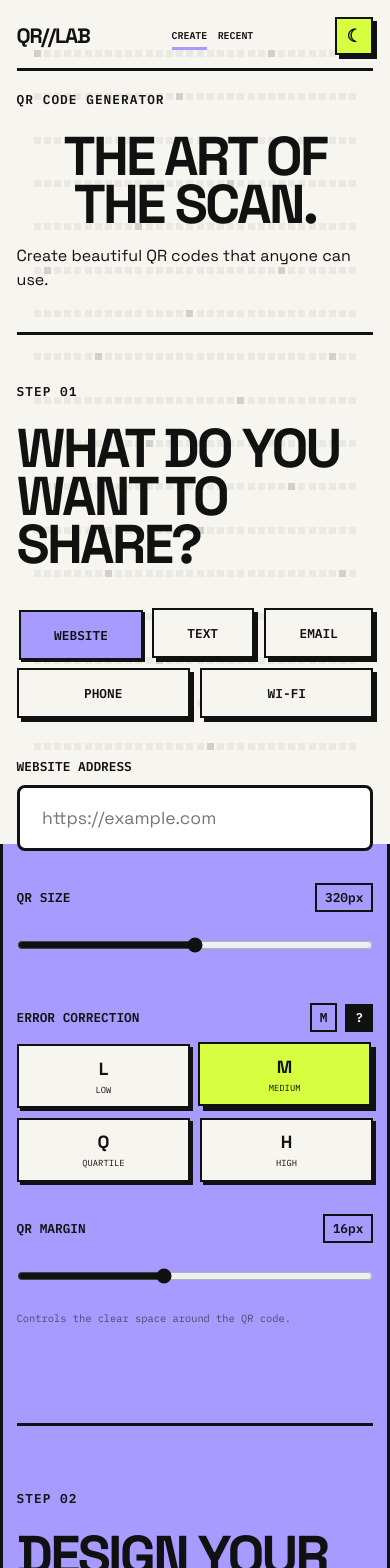
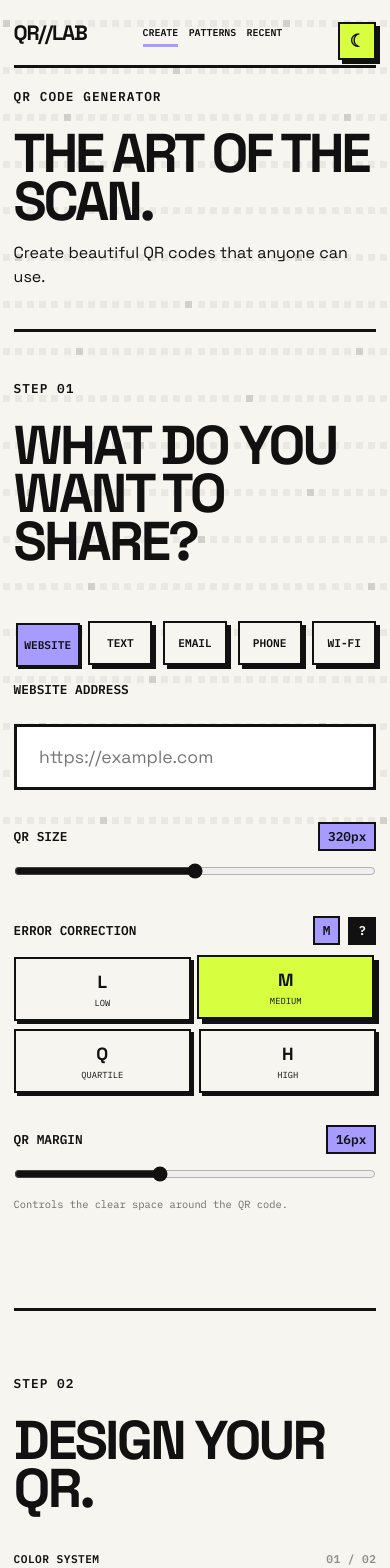
Before and after one commit to banananeo/QR_CODE_GENERATOR, a React (Vite) app: page / in a window 390 px wide. Shown: the top 1568 px of the page. Built offline with nearby package versions, Linux system fonts and the light colour scheme.

Commit message:
CSS changes to the layout in desktop and mobile versions

```diff
--- a/src/App.css
+++ b/src/App.css
@@ -1,9 +1,11 @@
 .navbar {
-  min-height: 86px;
+  width: 100%;
+  min-height: 76px;
 
   display: flex;
   align-items: center;
   justify-content: space-between;
+  gap: 2rem;
 
   border-bottom: var(--border-thick);
 
@@ -15,6 +17,7 @@
   display: flex;
   align-items: center;
   gap: 1rem;
+  flex-shrink: 0;
 }
 
 .logo {
@@ -51,6 +54,7 @@
 .nav-links {
   display: flex;
   align-items: center;
+  justify-content: center;
   gap: 2.2rem;
 
   font-family: "IBM Plex Mono", monospace;
@@ -100,6 +104,8 @@
 .theme-button {
   width: 44px;
   height: 44px;
+
+  flex-shrink: 0;
 
   display: grid;
   place-items: center;
@@ -208,17 +214,30 @@
   box-shadow: inset 0 0 0 1px var(--color-paper);
 }
 
-.app,
+.app {
+  width: 100%;
+  max-width: 1200px;
+  margin: 0 auto;
+  padding: 0 2rem 4rem;
+  position: relative;
+  z-index: 1;
+}
+
 .preview-card {
   width: 100%;
   max-width: 520px;
-  margin-left: auto;
-
-  background-color: var(--color-lavender);
-  border: var(--border-thick);
+  margin: 0;
+  justify-self: end;
+
+  background: var(--color-lavender);
   box-shadow: var(--shadow-large);
 
-  padding: var(--space-md);
+  padding: 1rem;
+}
+
+.input-group {
+  width: 100%;
+  margin-top: 1rem;
 }
 
 .type-button,
@@ -230,27 +249,22 @@
     color 0.25s ease,
     border-color 0.25s ease,
     box-shadow 0.25s ease;
+  margin-top: 1rem;
 }
 
 .input-group input::placeholder {
   color: #777777;
   opacity: 1;
+  margin-top: 1rem;
 }
 
 .app.dark-mode .input-group input::placeholder {
   color: #8f8f8f;
-}
-
-.qr-module-grid {
-  width: 100%;
-  height: 100%;
-
-  display: grid;
-  grid-template-columns: repeat(22, 1fr);
-  grid-template-rows: repeat(12, 1fr);
-
-  padding: 2rem;
-}
+  margin-top: 1rem;
+}
+
+
+
 
 
 .app {
@@ -265,17 +279,20 @@
 
 .intro h1 {
   max-width: 700px;
-  font-size: clamp(2.5rem, 5vw, 5rem);
-  line-height: 0.9;
-  letter-spacing: -0.05em;
+  font-size: clamp(3.5rem, 6vw, 6rem);
+  line-height: 0.88;
+  letter-spacing: -0.06em;
   font-weight: 700;
+
+  overflow-wrap: break-word;
+  word-break: break-word;
 }
 
 .intro .hero-description {
-  max-width: 500px;
+  max-width: 560px;
   margin-top: 1rem;
-  font-size: 1rem;
-  line-height: 1.5;
+  font-size: 1.05rem;
+  line-height: 1.55;
 }
 
 .eyebrow {
@@ -290,22 +307,8 @@
 }
 
 
-h1 {
-  font-size: clamp(4rem, 8vw, 8rem);
-  line-height: 0.85;
-  letter-spacing: -0.07em;
-  font-weight: 700;
-}
-
-
-.hero-description {
-  max-width: 480px;
-
-  margin-top: var(--space-lg);
-
-  font-size: 1.15rem;
-  line-height: 1.6;
-}
+
+
 
 .preview-card {
   width: 100%;
@@ -348,16 +351,6 @@ h1 {
 }
 
 
-.qr-placeholder {
-  aspect-ratio: 1;
-
-  display: grid;
-  place-items: center;
-
-  background-color: var(--color-background);
-
-  border: var(--border-thick);
-}
 
 
 .qr-placeholder span {
@@ -380,47 +373,6 @@ h1 {
   font-weight: 1000;
 }
 
-.app {
-  max-width: 1000px;
-  margin: 0 auto;
-  padding: 40px 20px;
-}
-
-.app h1 {
-  text-align: center;
-  margin-bottom: 8px;
-}
-
-.app>p {
-  text-align: center;
-  margin-bottom: 40px;
-}
-
-.generator {
-  display: flex;
-  gap: 30px;
-}
-
-.input-section,
-.preview-section {
-  flex: 1;
-  padding: 25px;
-  border: 1px solid #ddd;
-  border-radius: 12px;
-}
-
-.input-section {
-  display: flex;
-  flex-direction: column;
-  gap: 10px;
-}
-
-input {
-  padding: 12px;
-  border: 1px solid #ccc;
-  border-radius: 8px;
-  font-size: 16px;
-}
 
 .content-section {
   padding: var(--space-xl) 0;
@@ -441,33 +393,49 @@ input {
 
 
 .type-selector {
-  display: flex;
-  flex-wrap: wrap;
-  gap: 0.75rem;
-
-  margin-bottom: var(--space-lg);
+  width: 100%;
+  display: flex;
+  display: grid;
+  grid-template-columns: repeat(5, minmax(0, 1fr));
+  gap: 0.5rem;
+
+  margin-top: 1rem;
 }
 
 .type-button {
-  padding: 0.9rem 1.3rem;
+  width: 100%;
+  min-width: 0;
+
+  min-height: 44px;
+  padding: 0.7rem 0.5rem;
+
+  display: flex;
+  align-items: center;
+  justify-content: center;
+
+  border: var(--border-thin);
 
   background-color: var(--color-background);
   color: var(--color-black);
 
-  border: var(--border-thin);
+  font-family: "IBM Plex Mono", monospace;
+  font-size: 0.7rem;
+  font-weight: 600;
+
+  text-transform: uppercase;
+
+  white-space: nowrap;
+
+  cursor: pointer;
+
   box-shadow: var(--shadow-small);
-
-  font-family: "IBM Plex Mono", monospace;
-  font-size: 0.8rem;
-  font-weight: 600;
-  text-transform: uppercase;
 
   transition:
     transform 0.15s ease,
     box-shadow 0.15s ease,
-    background-color 0.15s ease,
-    color 0.15s ease;
-}
+    background-color 0.2s ease;
+}
+
 
 .type-button:hover {
   transform: translate(2px, 2px);
@@ -491,6 +459,20 @@ input {
 @media (max-width: 700px) {
   .generator {
     flex-direction: column;
+  }
+}
+
+@media (max-width: 900px) {
+  .navbar {
+    gap: 1rem;
+  }
+
+  .nav-links {
+    gap: 1.25rem;
+  }
+
+  .intro h1 {
+    font-size: clamp(3.25rem, 8vw, 5rem);
   }
 }
 
@@ -504,6 +486,7 @@ input {
     gap: 3rem;
   }
 
+
   .content-controls {
     width: 100%;
     max-width: none;
@@ -520,9 +503,6 @@ input {
     margin: 0;
   }
 
-  .qr-placeholder {
-    width: 100%;
-  }
 
   .section-heading h2 {
     max-width: 100%;
@@ -622,27 +602,23 @@ input {
 }
 
 .color-controls {
+  width: 100%;
   display: grid;
-  grid-template-columns: repeat(2, 1fr);
+  grid-template-columns: repeat(2, minmax(100px, 2fr));
   gap: 1rem;
 }
 
 .color-card {
-  min-height: 260px;
-
-  display: flex;
-  flex-direction: column;
-
-  background-color: var(--color-surface);
+  width: 100%;
+  min-width: 0;
+
+  padding: 1rem;
+
 
   border: var(--border-thick);
-  box-shadow: var(--shadow-small);
-
-  overflow: hidden;
-
-  transition:
-    transform 0.15s ease,
-    box-shadow 0.15s ease;
+  background: var(--color-background);
+
+  box-sizing: border-box;
 }
 
 .color-card:hover {
@@ -708,7 +684,7 @@ input {
   align-items: center;
   justify-content: space-between;
 
-  padding: 0.8rem 1rem;
+  padding: 0.8rem 2rem;
 
   border-bottom: var(--border-thin);
 
@@ -726,11 +702,13 @@ input {
 }
 
 .color-preview-row {
+  width: 100%;
   display: flex;
   align-items: center;
   gap: 1rem;
-
-  padding: 1.25rem 1rem;
+  padding-bottom: 1rem;
+
+  min-width: 0;
 }
 
 .color-swatch {
@@ -826,8 +804,6 @@ input {
   opacity: 0.15;
 }
 
-/*Gradient CSS */
-
 
 /* ========================================
    GRADIENT CONTROL
@@ -893,11 +869,13 @@ input {
 /* Gradient color controls */
 
 .gradient-options {
+  width: 100%;
   display: grid;
-  grid-template-columns: 1fr 1fr;
-  gap: 0.75rem;
+  grid-template-columns: repeat(2, minmax(120px, 1fr));
+  gap: 1rem;
 
   margin-top: 1rem;
+  box-sizing: border-box;
 }
 
 .color-control {
@@ -1078,15 +1056,18 @@ input {
   overflow: hidden;
   background-color: var(--color-background);
   border: var(--border-thick);
-  padding: 1rem;
-}
+  padding: 0.75rem;
+  box-sizing: border-box;
+}
+
 
 .qr-canvas-wrapper {
   width: min(var(--qr-size), 100%);
   aspect-ratio: 1 / 1;
   display: grid;
   place-items: center;
-  flex-shrink: 0;
+  flex-shrink: 1;
+  overflow: hidden;
 }
 
 .qr-canvas-wrapper canvas {
@@ -1096,24 +1077,54 @@ input {
 }
 
 .content-editor {
+  width: 100%;
   display: grid;
-  grid-template-columns: minmax(0, 1fr) minmax(420px, 520px);
-  gap: 5rem;
+  grid-template-columns: minmax(0, 1fr) minmax(360px, 520px);
+  gap: clamp(2rem, 5vw, 4rem);
   align-items: start;
 }
 
 .content-controls {
+  width: 100%;
   padding-top: 0;
   max-width: 650px;
+  min-width: 0;
 }
 
 .content-preview {
+  width: 100%;
   position: sticky;
-  width: 100%;
   top: 2rem;
+  min-width: 0;
+}
+
+@media (max-width: 1000px) {
+  .app {
+    padding-left: 1.5rem;
+    padding-right: 1.5rem;
+  }
+
+  .content-editor {
+    grid-template-columns: minmax(0, 1fr) minmax(320px, 400px);
+    gap: 2rem;
+  }
+
+  .content-controls {
+    max-width: none;
+  }
+
+  .option-row {
+    grid-template-columns: repeat(2, minmax(0, 1fr));
+  }
+
+  .recent-grid {
+    grid-template-columns: 1fr;
+    max-width: 650px;
+  }
 }
 
 .design-control {
+  width: 100%;
   margin-top: 2rem;
   max-width: 520px;
 }
@@ -1157,9 +1168,11 @@ input {
 .qr-module-grid {
   width: 100%;
   height: 100%;
+
   display: grid;
   grid-template-columns: repeat(32, 1fr);
   grid-template-rows: repeat(18, 1fr);
+
   gap: 0;
 }
 
@@ -1188,39 +1201,53 @@ input {
 
 @media (max-width: 760px) {
   .navbar {
+    width: 100%;
     min-height: 72px;
-  }
-
-  .brand-tag {
-    display: none;
+
+    gap: 0.75rem;
+  }
+
+  .brand {
+    flex-shrink: 0;
   }
 
   .nav-links {
-    gap: 1rem;
-    font-size: 0.65rem;
+    flex: 1;
+    min-width: 0;
+
+    justify-content: center;
+    gap: 0.9rem;
+
+    font-size: 0.68rem;
   }
 
   .theme-button {
     width: 40px;
     height: 40px;
-  }
-}
+    flex-shrink: 0;
+  }
+
+
+}
+
 
 @media (max-width: 520px) {
   .navbar {
-    gap: 1rem;
+    min-height: 68px;
   }
 
   .logo {
-    font-size: 1.35rem;
+    font-size: 1.3rem;
   }
 
   .nav-links {
-    gap: 0.75rem;
-  }
-
-  .nav-link:nth-child(2) {
-    display: none;
+    gap: 0.65rem;
+    font-size: 0.62rem;
+  }
+
+  .theme-button {
+    width: 38px;
+    height: 38px;
   }
 }
 
@@ -1467,14 +1494,10 @@ input {
     padding: 1rem;
   }
 
-  .qr-placeholder {
+
+
+  .qr-canvas-wrapper {
     width: 100%;
-    max-width: 100%;
-    padding: 0.75rem;
-  }
-
-  .qr-canvas-wrapper {
-    width: min(var(--qr-size), 100%);
     max-width: 100%;
   }
 
@@ -1533,9 +1556,6 @@ input {
     font-size: clamp(2.8rem, 14vw, 4rem);
   }
 
-  .content-editor {
-    gap: 2.5rem;
-  }
 
   .section-heading h2 {
     font-size: clamp(2.8rem, 14vw, 4rem);
@@ -1546,9 +1566,8 @@ input {
     box-shadow: 7px 7px 0 var(--color-black);
   }
 
-  .qr-placeholder {
-    padding: 0.5rem;
-  }
+
+
 
   .preview-header {
     font-size: 0.68rem;
@@ -1586,22 +1605,31 @@ input {
 }
 
 .recent-grid {
+  width: 100%;
+  max-width: 900px;
+
   display: grid;
   grid-template-columns: repeat(2, minmax(0, 1fr));
+
   gap: 1rem;
-  max-width: 900px;
 }
 
 .recent-card {
+  width: 100%;
   min-width: 0;
+
   display: grid;
-  grid-template-columns: auto 1fr auto;
+  grid-template-columns: auto minmax(0, 1fr) auto;
+
   align-items: center;
   gap: 1rem;
 
   padding: 1rem;
 
+  box-sizing: border-box;
+
   text-align: left;
+
   background: var(--color-surface);
   color: var(--color-black);
 
@@ -1694,7 +1722,8 @@ input {
   }
 
   .recent-card {
-    grid-template-columns: auto 1fr;
+    grid-template-columns: auto minmax(0, 1fr);
+    gap: 0.75rem;
   }
 
   .recent-card-action {
@@ -1707,8 +1736,9 @@ input {
 ======================================== */
 
 .option-row {
+  width: 100%;
   display: grid;
-  grid-template-columns: repeat(4, 1fr);
+  grid-template-columns: repeat(4, minmax(0, 1fr));
   gap: 0.6rem;
 }
 
@@ -1734,6 +1764,7 @@ input {
     transform 0.12s ease,
     box-shadow 0.12s ease,
     background-color 0.12s ease;
+  box-sizing: border-box;
 }
 
 .option-button strong {
@@ -1770,7 +1801,13 @@ input {
 
 @media (max-width: 520px) {
   .option-row {
+    gap: 0.5rem;
     grid-template-columns: repeat(2, 1fr);
+  }
+
+  .option-button {
+    min-width: 60px;
+    padding: 0.55rem 0.4rem;
   }
 }
 
@@ -1854,13 +1891,11 @@ input {
 .preset-card {
   position: relative;
 
-  min-height: 150px;
+  min-height: 180px;
   padding: 1rem;
 
-  display: flex;
-  flex-direction: column;
-  justify-content: space-between;
-  align-items: flex-start;
+  display: block;
+
 
   background: var(--color-background);
   color: var(--color-black);
@@ -1899,13 +1934,14 @@ input {
   display: grid;
   grid-template-columns: repeat(3, 1fr);
   grid-template-rows: repeat(3, 1fr);
-  gap: 3px;
-
-  padding: 6px;
+  gap: 10000px;
+
+  padding: -6px;
 
   border: 2px solid var(--preset-foreground);
 
   flex-shrink: 0;
+  box-sizing: border-box;
 }
 
 .preset-preview span {
@@ -1932,7 +1968,7 @@ input {
 ======================================== */
 
 .preset-preview-pixel {
-  gap: 1px;
+  gap: 2px;
 }
 
 .preset-preview-pixel span {
@@ -1969,6 +2005,11 @@ input {
 /* Preset information */
 
 .preset-info {
+
+  left: 1rem;
+  right: 0rem;
+  bottom: -2rem;
+
   display: flex;
   flex-direction: column;
   gap: 0.25rem;
@@ -2046,6 +2087,6 @@ input {
   }
 
   .preset-card {
-    min-height: 130px;
-  }
-}
+    min-height: 170px;
+  }
+}
```
